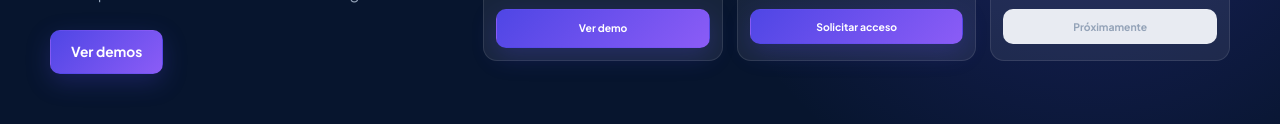
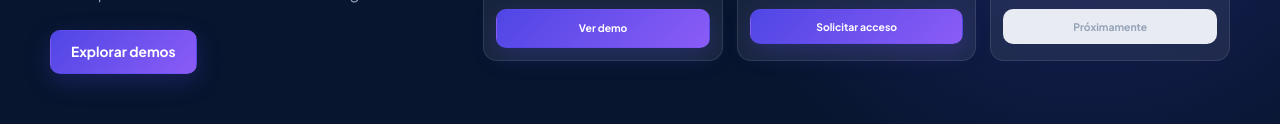
Before and after one commit to FSilvaV/Appnova-Stock, a plain HTML site: page index.html in a window 1280 px wide. Shown: the part 2532-2656 px from the top of the page. Drawn offline with Linux system fonts and the light colour scheme.

```diff
--- a/index.html
+++ b/index.html
@@ -557,7 +557,7 @@
             </p>
 
             <a href="/demo/" class="btn btn--primary">
-                Ver demos
+                Explorar demos
             </a>
 
         </div>
```
Also changed, not shown: demo/index.html (+1 -1 lines).
